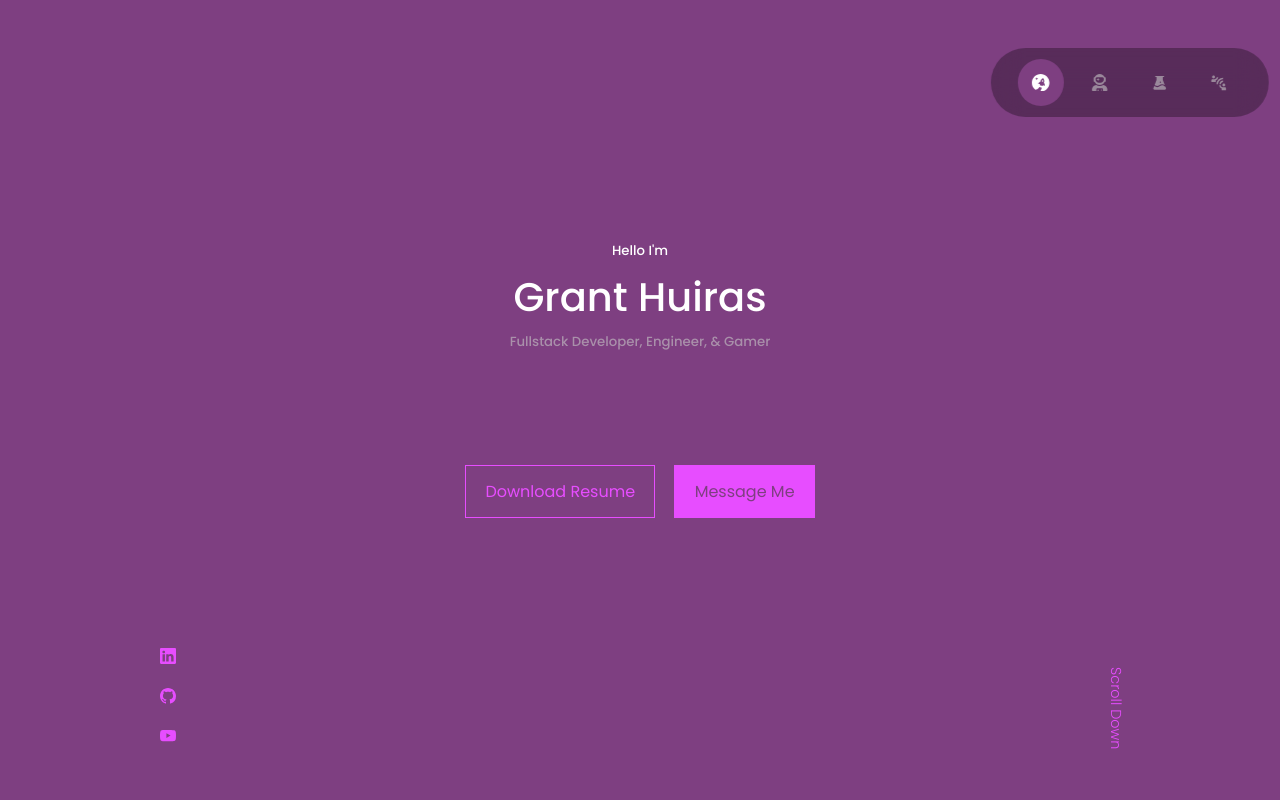
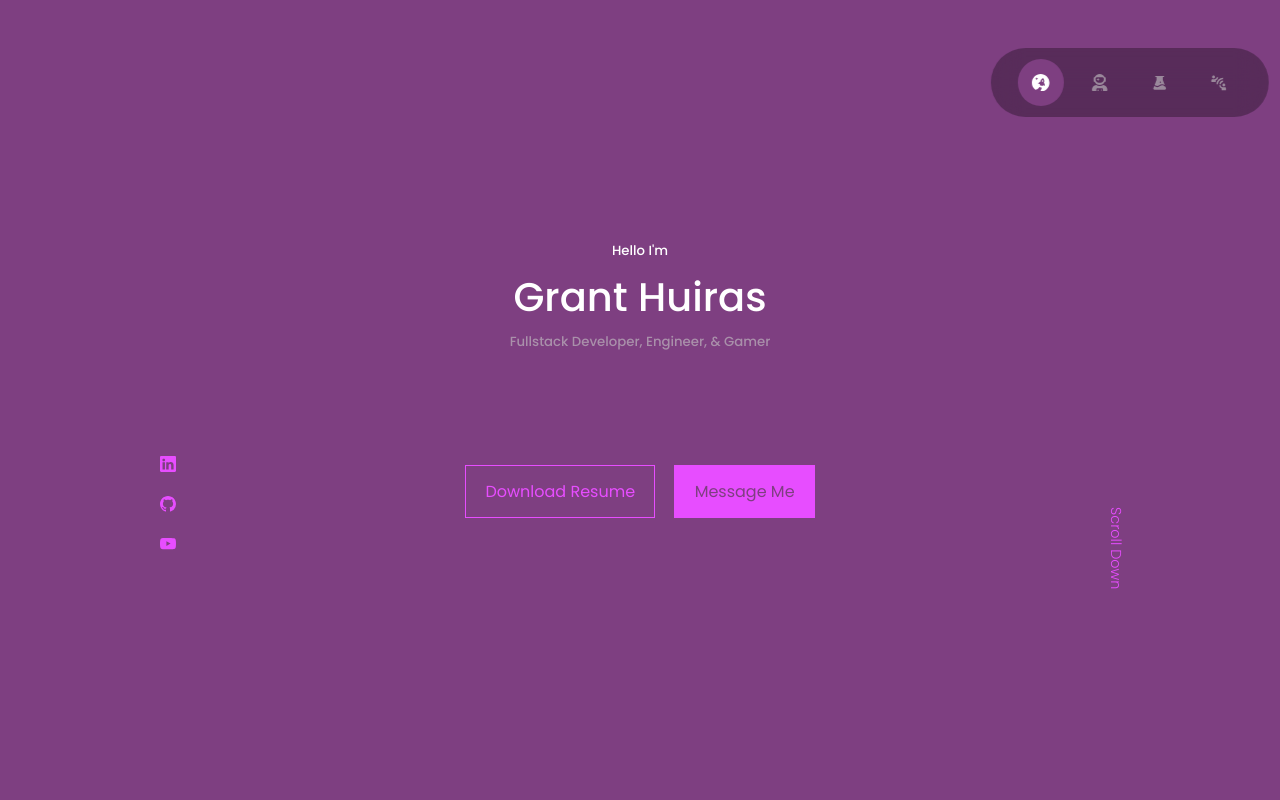
Before and after one commit to mcnugboy/react-portfolio, a React (Create React App) app in the folder r-port/: page / in a window 1280 px wide. Shown: the top 800 px of the page. Built offline with nearby package versions, Linux system fonts and the light colour scheme.

Commit message:
SPlash-page update.

```diff
--- a/r-port/src/components/header/header.css
+++ b/r-port/src/components/header/header.css
@@ -29,13 +29,13 @@ header {
     gap: 0.8rem;
     position:absolute;
     left: 0;
-    bottom: 3rem;
+    bottom: 15rem;
 }
 
 .scroll_down {
     position: absolute;
     right: -2.3rem;
-    bottom: 5rem;
+    bottom: 15rem;
     transform: rotate(90deg);
     font-weight: 300;
     font-size: 0.9rem;
```
